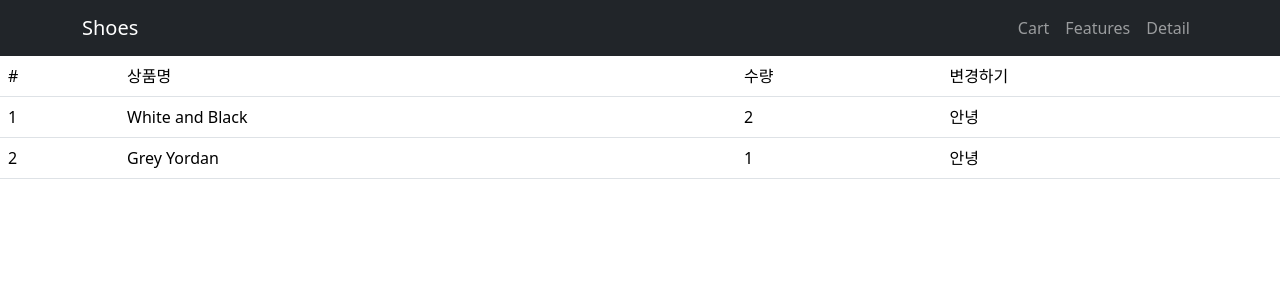
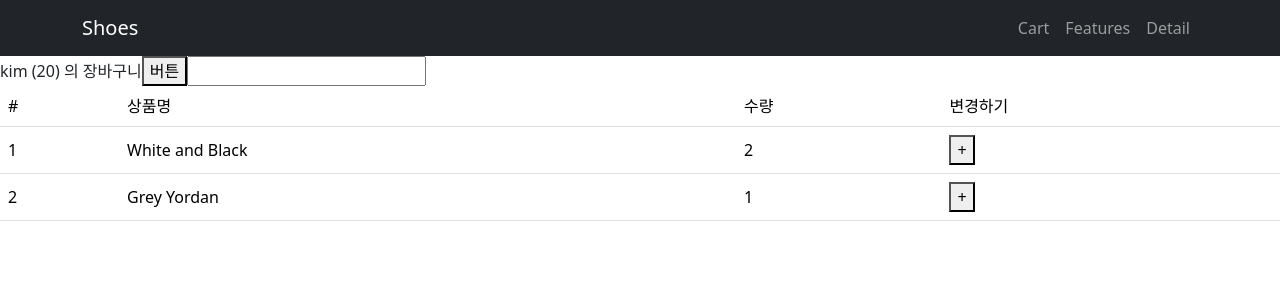
Before and after one commit to gangsuuu/BasiceReact, a React (Create React App) app: page /cart in a window 1280 px wide. Shown: the top 300 px of the page. Built offline with nearby package versions, Linux system fonts and the light colour scheme.

Commit message:
'06_23_redux_2'

```diff
--- a/src/routes/Cart.js
+++ b/src/routes/Cart.js
@@ -1,15 +1,45 @@
 import { Table } from "react-bootstrap";
-import { useSelector } from "react-redux";
-
+import { useDispatch, useSelector } from "react-redux";
+import { addAge, changeName } from "../store/userSlice";
+import { useState } from "react";
+import { addCount } from "../store.js";
 
 export function Cart() {
 
 
     let state = useSelector((state) => { return state})
+    let [age,setAge] = useState(0)
+    let dispatch = useDispatch()
     // let a = useSelector((state) => state.stock ) // stock만 출력 됨
+
+
 
     return (
         <div>
+            {
+                state.user.name
+            }
+            &nbsp;(
+            {
+                state.user.age
+            })
+            의 장바구니
+
+            <button
+                onClick={
+                   () => {
+                    dispatch(addAge(age))
+                    setAge(0)
+                }
+                }
+            >버튼</button>
+
+            <input type="number"
+                onChange={
+                    (e) => {setAge(e.target.value)}
+                }
+            ></input>
+
             <Table>
                 <thead>
                     <tr>
@@ -27,7 +57,13 @@ export function Cart() {
                             <td>{index  + 1}</td>
                             <td>{item.name}</td>
                             <td>{item.count}</td>
-                            <td>안녕</td>
+                            <td><button
+                            onClick ={
+                                () => {
+                                    dispatch(addCount(item.id))
+                                }
+                            }
+                            >+</button></td>
                             </tr>
                         </tbody>
                         )})
--- a/src/routes/Detail.js
+++ b/src/routes/Detail.js
@@ -2,6 +2,9 @@ import { useEffect, useState } from "react";
 import { Nav } from "react-bootstrap";
 import { useParams } from "react-router-dom";
 import styled from 'styled-components'
+import { addCart } from "../store";
+import { useDispatch, useSelector } from "react-redux";
+
 
 function Detail (props) {
     let [alert, setAlert]  = useState('block')
@@ -9,6 +12,11 @@ function Detail (props) {
     let [selectCount, setSelectCount] = useState(0)
     let [tabNum, setTabNum] = useState(0)
     let [intro, setIntro] = useState('intro')
+
+
+    let dispatch = useDispatch()
+    // let state = useSelector((state) => state)
+    // let state = useSelector((state) => { return state})
 
 
     let {id} = useParams()
@@ -31,7 +39,6 @@ function Detail (props) {
         if (isNaN(selectCount) == true){
             window.alert('그러지마세요')
         }
-
         return () => {
             <input onChange={ (e) => { setSelectCount(e.target.value) } } />
             // clearTimeout(a)
@@ -75,9 +82,22 @@ function Detail (props) {
                         <p>{item.price} 원</p>
                         <input
                         style={{display:"block",marginBottom:'10px'}}
-                        onChange={(e)=>{setSelectCount(e.target.value)}}
+                        onChange={(e)=>{
+                            setSelectCount(e.target.value)
+                        }}
                         ></input>
-                        <button className="btn btn-danger">주문하기</button>
+                        <button
+                        className="btn btn-danger"
+                        onClick={
+                            () => {
+                                dispatch(addCart({
+                                    id: item.id,
+                                    name: item.title,
+                                    count: selectCount == 0 ? 1 : selectCount
+                                }))
+                            }
+                        }
+                        >주문하기</button>
                     </div>
                 </div>
 
--- a/src/store.js
+++ b/src/store.js
@@ -1,24 +1,38 @@
 import { configureStore, createSlice } from '@reduxjs/toolkit'
+import user from './store/userSlice'
 
 
-
-let user = createSlice({
-  name: 'user',
-  initialState: "kim"
-})
 
 let items = createSlice({
   name: 'items',
   initialState: [
     {id : 0, name : 'White and Black', count : 2},
     {id : 2, name : 'Grey Yordan', count : 1}
-  ]
+  ],
+  reducers : {
+    addCount(state,action) {
+
+      let count = state.find(value => value.id === action.payload)
+      count.count += 1
+    },
+    addCart (state,action) {
+      state.push(action.payload)
+      // state.push({
+      //   name : action.payload.name,
+      //   id : action.payload.id,
+      //   count : action.payload.count,
+      // })
+      console.log(state[2].count)
+    }
+  }
 })
+
+export let { addCount, addCart } = items.actions
 
 
 export default configureStore({
   reducer: {
+    items : items.reducer,
     user : user.reducer,
-    items : items.reducer,
   }
 })
--- /dev/null
+++ b/src/store/userSlice.js
@@ -0,0 +1,23 @@
+import { createSlice } from "@reduxjs/toolkit"
+
+
+let user = createSlice({
+    name: 'user',
+    initialState: {
+      name : 'kim',
+       age : 20
+      },
+      reducers : {
+       changeName(state){
+        // return { name : 'park', age : 20}
+        // state.name = 'park'
+      },
+      addAge(state,value){
+        state.age += Number(value.payload)
+      }
+    }
+  })
+
+export let { changeName, addAge } = user.actions
+
+export default user
```
